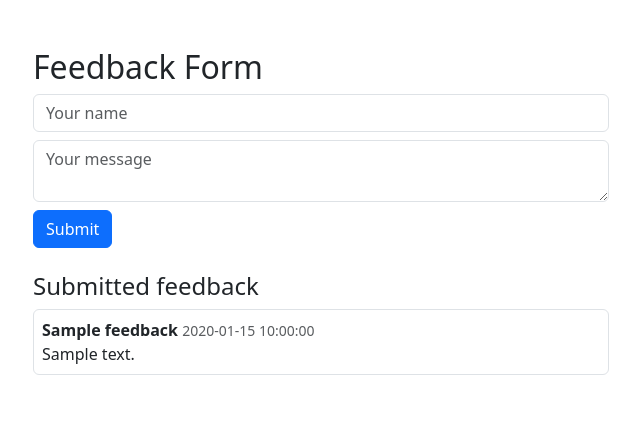
After one commit to Joshua-K26/test-app, a PHP site: page /feedback.php in a window 1280 px wide. The commit adds this page. Shown: the top 430 px of the page, without its empty margins (319-959 px from the left). Run offline with PHP 8.4, Linux system fonts and the light colour scheme; tables that the repository leaves empty or names only in its code hold one stand-in row (values such as "Sample post"); a stand-in replaces the project's code that opens the database connection.

Commit message:
Add feedback form

```diff
--- /dev/null
+++ b/feedback.php
@@ -0,0 +1,36 @@
+<?php
+session_start();
+require 'config.php';
+if ($_SERVER['REQUEST_METHOD'] === 'POST') {
+    $stmt = $conn->prepare("INSERT INTO feedback (name, message) VALUES (?, ?)");
+    $stmt->bind_param("ss", $_POST['name'], $_POST['message']);
+    $stmt->execute();
+    header("Location: feedback.php");
+    exit;
+}
+$rows = $conn->query("SELECT * FROM feedback ORDER BY id DESC");
+?>
+<!DOCTYPE html>
+<html lang="en">
+<head>
+<meta charset="UTF-8">
+<title>Feedback</title>
+<link href="https://cdn.jsdelivr.net/npm/bootstrap@5.3.3/dist/css/bootstrap.min.css" rel="stylesheet">
+</head>
+<body class="container py-5" style="max-width:600px">
+<h2>Feedback Form</h2>
+<form method="POST" class="mb-4">
+  <input type="text" name="name" class="form-control mb-2" placeholder="Your name" required>
+  <textarea name="message" class="form-control mb-2" placeholder="Your message" required></textarea>
+  <button type="submit" class="btn btn-primary">Submit</button>
+</form>
+<h4>Submitted feedback</h4>
+<?php while ($r = $rows->fetch_assoc()): ?>
+  <div class="border rounded p-2 mb-2">
+    <strong><?= htmlspecialchars($r['name']) ?></strong>
+    <small class="text-muted"><?= $r['created_at'] ?></small>
+    <p class="mb-0"><?= htmlspecialchars($r['message']) ?></p>
+  </div>
+<?php endwhile; ?>
+</body>
+</html>
--- a/welcome.php
+++ b/welcome.php
@@ -1,4 +1,4 @@
 <?php session_start();
 if (!isset($_SESSION['user'])) { header("Location: login.php"); exit; } ?>
 <h1>Welcome, <?= htmlspecialchars($_SESSION['user']) ?>! Login successful.</h1>
-<a href="logout.php">Logout</a>
+<a href="feedback.php">Feedback</a> | <a href="logout.php">Logout</a>
```
